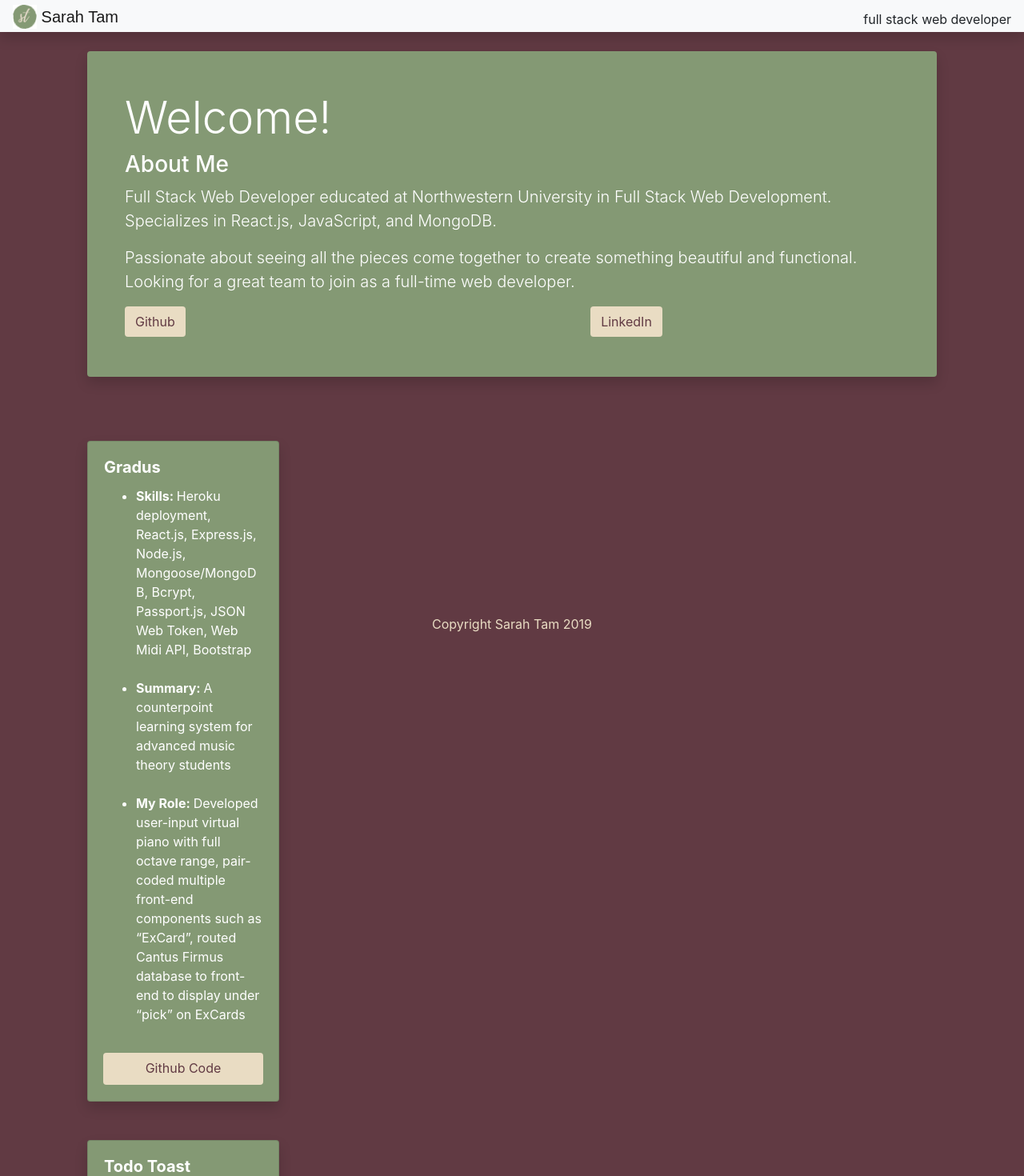
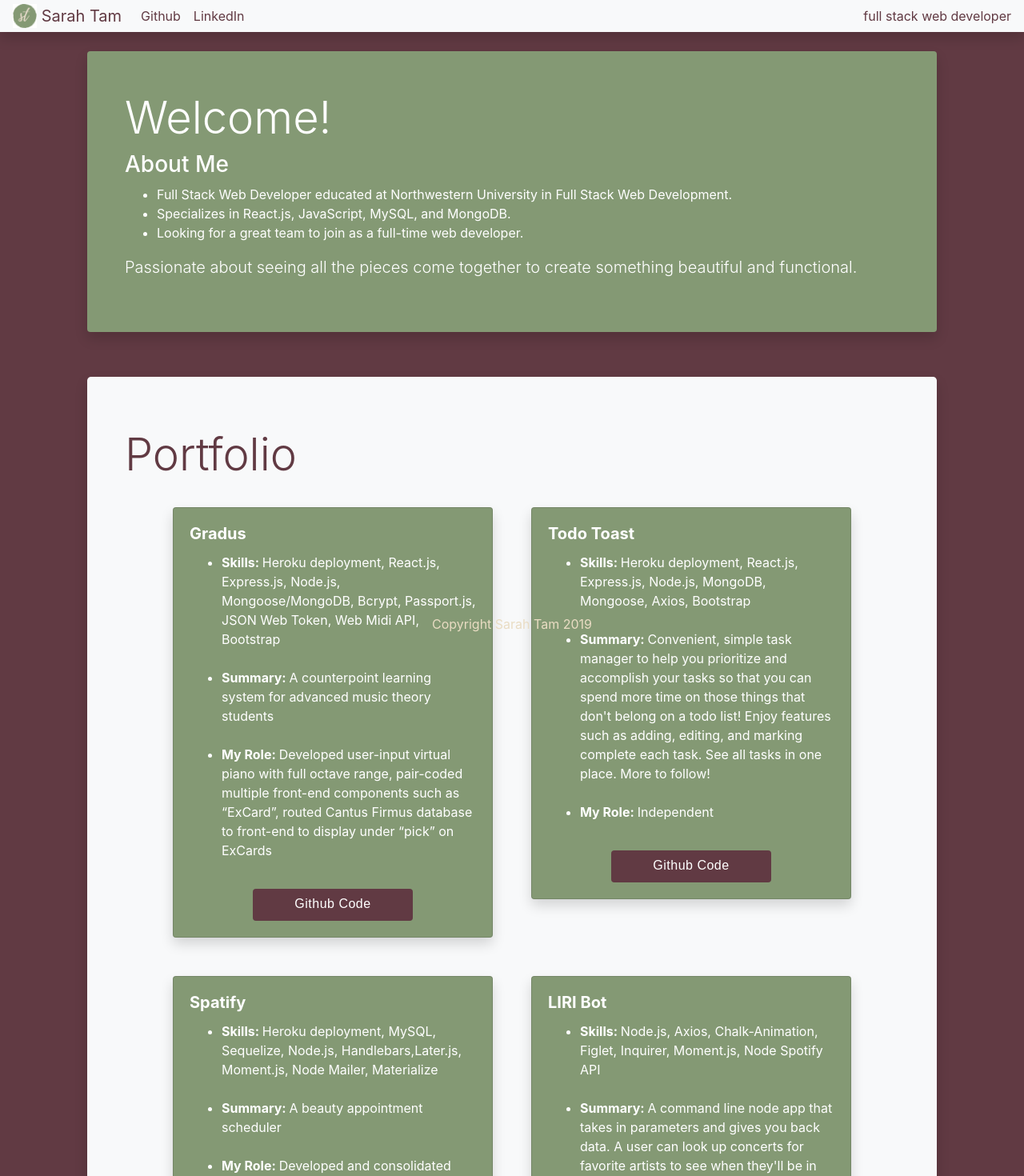
Before and after one commit to sarahtam718/react-portfolio, a React (Create React App) app in the folder portfolio-app/: page / in a window 1280 px wide. Shown: the top 1470 px of the page at 80% size. Built offline with nearby package versions, Linux system fonts and the light colour scheme.

Commit message:
portfolio jumbotron is looking sweet!

```diff
--- a/portfolio-app/src/App.css
+++ b/portfolio-app/src/App.css
@@ -1,13 +1,7 @@
-.navbar-brand {
-  margin-top: -7.5px;
-  font-family: "Montserrat", sans-serif;
-  color: "#613A43";
-}
-
 .card-title {
   font-size: 20px;
 }
 
-a {
-  color: #613a43;
+.btn {
+  font-family: "Montserrat", sans-serif;
 }
--- a/portfolio-app/src/App.js
+++ b/portfolio-app/src/App.js
@@ -2,40 +2,22 @@ import React, { Component } from "react";
 import "./App.css";
 import About from "./components/about.js";
 import Footer from "./components/footer.js";
-import PortCard from "./components/portfolio/portfolio-card";
-import cardData from "./components/portfolio/cardData.json";
-import SmallLogo from "./components/images/small-green-dot-logo.png";
+// import PortCard from "./components/portfolio/portfolio-card.js";
+// import cardData from "./components/portfolio/cardData.json";
+import Navbar from "./components/navbar.js";
+import JumbotronPortfolio from "./components/portfolio/jumbotronPortfolio.js";
 
 document.body.style = "background-color: #613A43;";
 
 class App extends Component {
-  state = {};
-
   render() {
     console.log("rendered");
     return (
       <div>
-        <nav
-          className="navbar navbar-light bg-light shadow"
-          style={{ backgroundColor: "white", height: "2.5rem" }}
-        >
-          <a className="navbar-brand" href="https://github.com/sarahtam718">
-            <img
-              src={SmallLogo}
-              width="30"
-              height="30"
-              class="d-inline-block align-top"
-              alt=""
-            />{" "}
-            Sarah Tam
-          </a>
-          full stack web developer
-        </nav>
+        <Navbar />
         <div className="container">
           <About />
-          {cardData.map(project => (
-            <PortCard obj={project} key={project.id} />
-          ))}
+          <JumbotronPortfolio />
           <div style={{ marginTop: 40 }}>
             <Footer />
           </div>
--- a/portfolio-app/src/components/about.js
+++ b/portfolio-app/src/components/about.js
@@ -1,5 +1,4 @@
 import React from "react";
-import Logo from "./images/full-green-dot-logo.png";
 
 const About = () => (
   <div className="p-4">
@@ -15,44 +14,21 @@ const About = () => (
       <div className="container">
         <h1 className="display-4">Welcome!</h1>
         <h3>About Me</h3>
-        <p className="lead">
-          Full Stack Web Developer educated at Northwestern University in Full
-          Stack Web Development. Specializes in React.js, JavaScript, and
-          MongoDB.
-        </p>
+        <ul>
+          <li>
+            Full Stack Web Developer educated at Northwestern University in Full
+            Stack Web Development.
+          </li>
+          <li> Specializes in React.js, JavaScript, MySQL, and MongoDB.</li>
+          <li>
+            {" "}
+            Looking for a great team to join as a full-time web developer.
+          </li>
+        </ul>
         <p className="lead">
           Passionate about seeing all the pieces come together to create
-          something beautiful and functional. Looking for a great team to join
-          as a full-time web developer.
+          something beautiful and functional.
         </p>
-        <div className="row">
-          <div className="col">
-            <a
-              href="https://github.com/sarahtam718"
-              className="btn"
-              style={{
-                backgroundColor: "#E9DCC3",
-                color: "#613A43"
-              }}
-            >
-              {" "}
-              Github
-            </a>
-          </div>
-          <div className="col-5">
-            <a
-              href="https://www.linkedin.com/in/sarah-tam"
-              className="btn"
-              style={{
-                backgroundColor: "#E9DCC3",
-                color: "#613A43"
-              }}
-            >
-              {" "}
-              LinkedIn
-            </a>
-          </div>
-        </div>
       </div>
     </div>
   </div>
--- /dev/null
+++ b/portfolio-app/src/components/navbar.js
@@ -0,0 +1,62 @@
+import React from "react";
+import SmallLogo from "./images/small-green-dot-logo.png";
+
+const Navbar = () => (
+  <nav
+    className="navbar navbar-expand-lg navbar-light bg-light shadow"
+    style={{
+      backgroundColor: "white",
+      height: "2.5rem",
+      color: "#613a43"
+    }}
+  >
+    <a
+      className="navbar-brand"
+      style={{ color: "#613A43" }}
+      href="https://github.com/sarahtam718"
+    >
+      <img
+        src={SmallLogo}
+        width="30"
+        height="30"
+        className="d-inline-block align-top"
+        alt=""
+      />{" "}
+      Sarah Tam
+    </a>
+    <button
+      class="navbar-toggler"
+      type="button"
+      data-toggle="collapse"
+      data-target="#navbarNavAltMarkup"
+      aria-controls="navbarNavAltMarkup"
+      aria-expanded="false"
+      aria-label="Toggle navigation"
+    >
+      <span class="navbar-toggler-icon" />
+    </button>
+    <div class="collapse navbar-collapse" id="navbarNavAltMarkup">
+      <div class="navbar-nav">
+        <a
+          class="nav-item nav-link"
+          style={{ color: "#613A43" }}
+          href="https://github.com/sarahtam718"
+        >
+          Github
+        </a>
+        <a
+          class="nav-item nav-link"
+          style={{ color: "#613A43" }}
+          href="https://linkedin.com/in/sarah-tam"
+        >
+          LinkedIn
+        </a>
+      </div>
+    </div>
+    <span class="navbar-text" style={{ color: "#613A43" }}>
+      full stack web developer
+    </span>
+  </nav>
+);
+
+export default Navbar;
--- a/portfolio-app/src/components/portfolio/cardData.json
+++ b/portfolio-app/src/components/portfolio/cardData.json
@@ -27,7 +27,7 @@
     "id": 3,
     "title": "LIRI Bot",
     "skills": "Node.js, Axios, Chalk-Animation, Figlet, Inquirer, Moment.js, Node Spotify API",
-    "summary": "LIRI is a command line node app that takes in parameters and gives you back data. A user can look up concerts for favorite artists to see when they'll be in town, or call details for songs to know more about them and get a preview, or look up movies to see if they might be an interesting watch!",
+    "summary": "A command line node app that takes in parameters and gives you back data. A user can look up concerts for favorite artists to see when they'll be in town, or call details for songs to know more about them and get a preview, or look up movies to see if they might be an interesting watch!",
     "role": "Independent",
     "githubLink": "https://github.com/sarahtam718/liri-node-app"
   },
--- /dev/null
+++ b/portfolio-app/src/components/portfolio/jumbotronPortfolio.js
@@ -0,0 +1,28 @@
+import React, { Component } from "react";
+import PortCard from "./portfolio-card.js";
+import cardData from "./cardData.json";
+
+class JumbotronPortfolio extends Component {
+  render() {
+    console.log("jumbo rendered");
+    return (
+      <div className="px-4">
+        <div
+          class="jumbotron shadow"
+          style={{ backgroundColor: "#f8f9fa", color: "#613A43" }}
+        >
+          <div class="container">
+            <h1 class="display-4">Portfolio</h1>
+            <div className="d-flex flex-wrap justify-content-center">
+              {cardData.map(project => (
+                <PortCard obj={project} key={project.id} />
+              ))}
+            </div>
+          </div>
+        </div>
+      </div>
+    );
+  }
+}
+
+export default JumbotronPortfolio;
--- a/portfolio-app/src/components/portfolio/portfolio-card.js
+++ b/portfolio-app/src/components/portfolio/portfolio-card.js
@@ -1,5 +1,4 @@
 import React from "react";
-// import cardData from "./cardData.js";
 
 const PortCard = props => {
   // console.log(props.obj);
@@ -7,7 +6,7 @@ const PortCard = props => {
     <div className="p-4">
       <div
         className="card shadow rounded"
-        style={{ width: "15rem", backgroundColor: "#849974", color: "white" }}
+        style={{ width: "25rem", backgroundColor: "#849974", color: "white" }}
       >
         <div className="card-body">
           <h5 className="card-title">
@@ -34,13 +33,13 @@ const PortCard = props => {
           href={props.obj.githubLink}
           className="btn"
           style={{
-            color: "#613A43",
-            backgroundColor: "#E9DCC3",
+            backgroundColor: "#613A43",
+            color: "white",
             height: 40,
             width: 200,
-            border: "1 solid black",
             margin: "auto",
-            marginBottom: 20
+            marginBottom: 20,
+            letterSpacing: 0.5
           }}
         >
           Github Code
```
Also changed, not shown: portfolio-app/src/components/portfolio/gradus.png (deleted).
